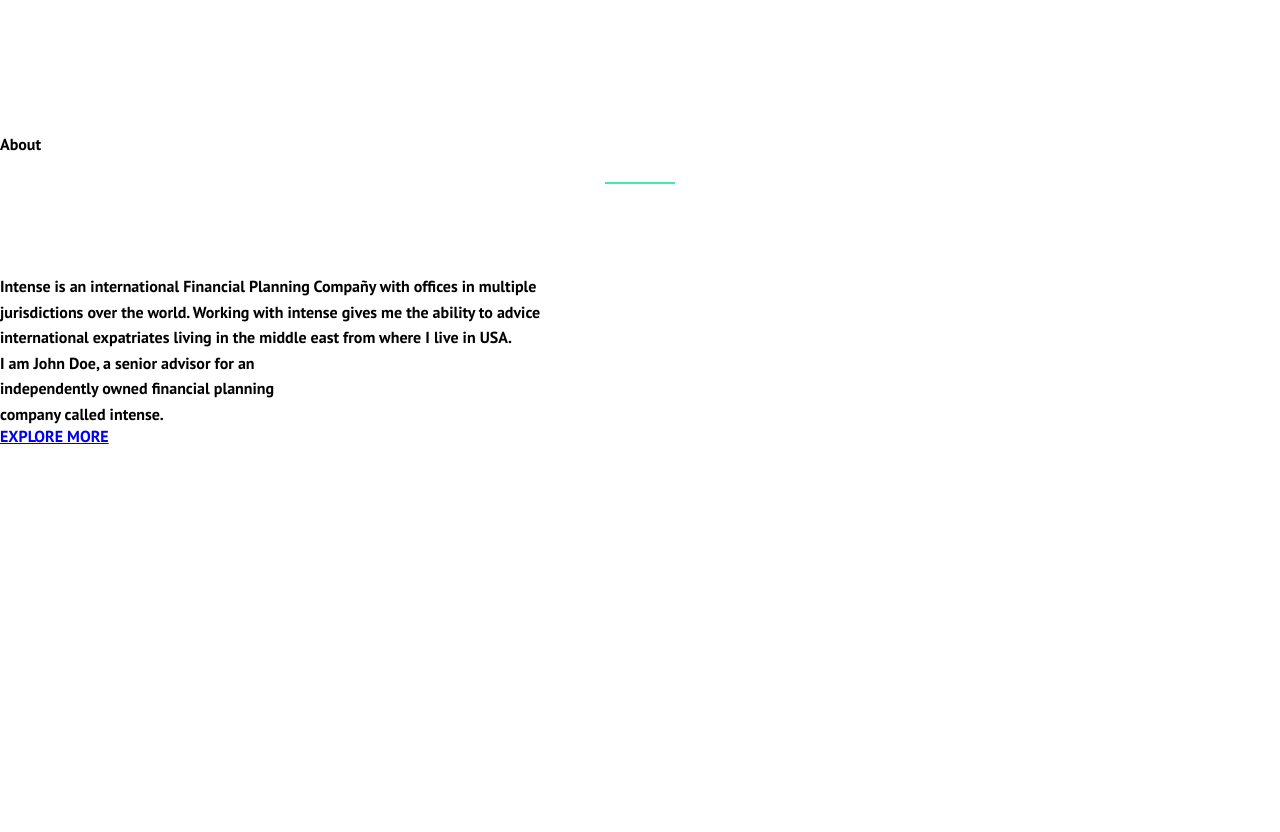
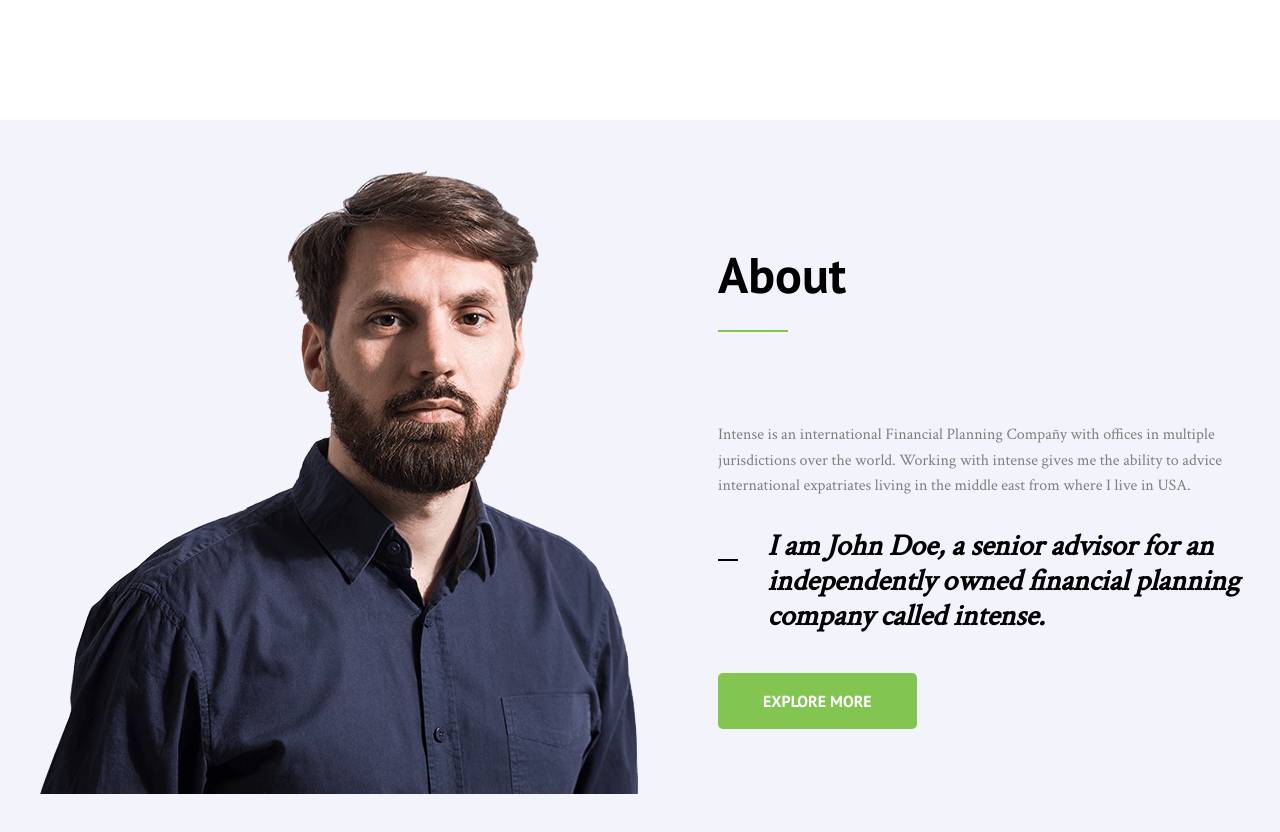
Before and after one commit to javierbull/CursoMaquetacionAdaptable, a plain HTML site: page Tareas/28082018_javier-bull_practica4/index.html in a window 1280 px wide. Shown: the part 1580-2412 px from the top of the page. Before the commit the page ends 2026 px from the top, so only its background shows below. Drawn offline with Linux system fonts and the light colour scheme.

Commit message:
bloque about

```diff
--- a/Tareas/28082018_javier-bull_practica4/css/main.css
+++ b/Tareas/28082018_javier-bull_practica4/css/main.css
@@ -27,7 +27,7 @@ footer, header, hgroup, menu, nav, section {
 body {
   line-height: 1;
   box-sizing: border-box;
-  font-family: 'PT Sans', sans-serif;
+  font-family: 'Crimson Text', serif;
 }
 ol, ul {
   list-style: none;
@@ -52,6 +52,12 @@ p{
 }
 
 
+.ptSans {
+  font-family: 'PT Sans', sans-serif;
+}
+
+
+
 .container{
   width: 1200px;
   margin-left: auto;
@@ -73,11 +79,12 @@ p{
 }
 
 .nav {
-  background-color: black;
   width: 100%;
   height: 100px;
   position: fixed;
   top: 0;
+  background-color: black;
+  opacity: 0.9;
 }
 
 
@@ -102,6 +109,7 @@ p{
   margin-left: 30px;
   font-size: 15px;
   font-weight: bold;
+  font-family: 'PT Sans', sans-serif;
 }
 
 .menu__link{
@@ -124,14 +132,13 @@ p{
 }
 
 
-.header__bottom a{
+.button {
   display: inline-block;
   text-decoration: none;
   border-radius: 5px;
   color: #000000;
   padding: 20px 45px;
   margin-top: 60px;
-
 }
 
 
@@ -170,7 +177,7 @@ p{
 }
 
 .bgGreen {
-  background-color: green;
+  background-color: #82c551;
 }
 
 .bgBlue {
@@ -178,7 +185,7 @@ p{
 }
 
 
-/* seccon welcome */
+/* bloque  welcome */
 .welcome {
   padding-top: 100px;
   height: 100vh;
@@ -192,7 +199,7 @@ p{
 .line {
 width: 70px;
 height: 40px;
-border-top: solid 2px #45eba5;
+border-top: solid 2px #82c551;
 margin:  30px auto 50px auto;
 }
 
@@ -225,7 +232,7 @@ margin:  30px auto 50px auto;
 }
 
 .service-icon {
-  background-image: linear-gradient(to bottom left, green, yellow);
+  background-image: linear-gradient(to bottom left, #43c36c, #cefc86);
   width: 70px;
   height: 70px;
   color: white;
@@ -258,4 +265,62 @@ margin:  30px auto 50px auto;
   }
 
 
-/* fin seccion welcome */
+/* fin bloque  welcome */
+
+
+/*bloque about */
+.about {
+  background-color: #f3f3fb;
+  height: 100vh;
+  padding-top: 50px;
+}
+
+.displayFlex {
+  display: flex;
+}
+
+.about__text {
+  padding-left: 80px;
+}
+
+.about__text h2 {
+  font-size: 50px;
+  margin-top: 80px;
+}
+
+.about__text .line{
+  margin-left: 0;
+}
+
+.about__text2 {
+  padding-top: 30px;
+}
+
+.line2 {
+width:50px;
+height: 40px;
+border-top: solid 2px black;
+margin:  30px auto 50px auto;
+}
+
+.text2 {
+  padding-left: 30px;
+  font-size: 30px;
+  font-family: 'Crimson Text', serif;
+  line-height: 35px;
+  padding-bottom: 40px;
+}
+
+.button2 {
+  display: inline-block;
+  text-decoration: none;
+  border-radius: 5px;
+  color: #000000;
+  padding: 20px 45px;
+  margin-top: 60px;
+  color: white;
+  margin-top: -1px;
+}
+
+
+/* fin bloque about */
--- a/Tareas/28082018_javier-bull_practica4/index.html
+++ b/Tareas/28082018_javier-bull_practica4/index.html
@@ -5,6 +5,7 @@
   <title>Intense</title>
   <link rel="stylesheet" href="css/main.css">
   <link href="https://fonts.googleapis.com/css?family=PT+Sans:700" rel="stylesheet">
+  <link href="https://fonts.googleapis.com/css?family=Crimson+Text" rel="stylesheet">
   <link rel="stylesheet" href="https://use.fontawesome.com/releases/v5.2.0/css/all.css" integrity="sha384-hWVjflwFxL6sNzntih27bfxkr27PmbbK/iSvJ+a4+0owXq79v+lsFkW54bOGbiDQ" crossorigin="anonymous">
 </head>
 <body>
@@ -45,9 +46,9 @@
           <div class="header__bottom">
             <p class="italic ">Call us</p>
             <p class="bold fontSize30 ">1-800-1234-567</p>
-            <p class="bold fontSize80 letterSpacing roboto">Because Money</p>
+            <p class="bold fontSize80 letterSpacing ptSans">Because Money</p>
             <p class="italic fontSize30">Doesn't come with instructions</p>
-            <a class="letterSpacing bgYellow bold" href="#">FREE CONSULTATION</a>
+            <a class="button letterSpacing bgYellow bold ptSans" href="#">FREE CONSULTATION</a>
           </div>
         </div>
 
@@ -56,7 +57,7 @@
     <main class="content">
 
       <div class="welcome container ">
-        <h2 class="bold roboto center">Welcome</h2>
+        <h2 class="bold roboto center ptSans">Welcome</h2>
 
       <div class="line">
 
@@ -79,7 +80,7 @@
                 <i class="fas fa-money-bill-alt"></i>
               </div>
               <div class="service-solution">
-                <h2>Saving Solutions</h2>
+                <h2 class="ptSans">Saving Solutions</h2>
                 <p class="textColorGray">
                 There is a variety of saving plans which
                 can be tailored to your needs, including:
@@ -97,7 +98,7 @@
                 <i class="fas fa-money-bill-alt"></i>
               </div>
               <div class="service-solution">
-                <h2>Tax Planning</h2>
+                <h2 class="ptSans">Tax Planning</h2>
                 <p class="textColorGray">
                 Inheritance tax planning is an important
                 element of your wealth management
@@ -112,7 +113,7 @@
                 <i class="fas fa-money-bill-alt"></i>
               </div>
               <div class="service-solution">
-                <h2>University Fee Planning</h2>
+                <h2 class="ptSans">University Fee Planning</h2>
                 <p class="textColorGray">
                 We all want your children to have good
                 prospects, which is why education fees
@@ -131,24 +132,34 @@
       <!-- About Section -->
 
       <div class="about">
-        <div>
-          <img src="" alt="">
+        <div class="displayFlex container">
+          <div class="about__img">
+            <img src="img/user.png" alt="">
           </div>
-        <div>
-          <h2>About</h2>
+
+          <div class="about__text">
+            <h2 class="bold ptSans">About</h2>
             <div class="line"></div>
-          <p>
-            Intense is an international Financial Planning Compañy with offices in multiple</br>
-            jurisdictions over the world. Working with intense gives me the ability to advice</br>
+            <p class="textColorGray">
+              Intense is an international Financial Planning Compañy with offices in multiple
+              jurisdictions over the world. Working with intense gives me the ability to advice
               international expatriates living in the middle east from where I live in USA.
             </p>
-          <p>
-            I am John Doe, a senior advisor for an</br>
-            independently owned financial planning</br>
+            <div class="about__text2 displayFlex">
+              <div class="line2">
+
+              </div>
+              <p class="text2 italic bold">
+                I am John Doe, a senior advisor for an
+                independently owned financial planning
                 company called intense.
               </p>
-          <a href="#">EXPLORE MORE</a>
             </div>
+
+            <a class="button2 bgGreen ptSans" href="#">EXPLORE MORE</a>
+          </div>
+        </div>
+
       </div>
       <!-- fin about section -->
 
```
Lines whose indentation alone changed are shown as unchanged.
